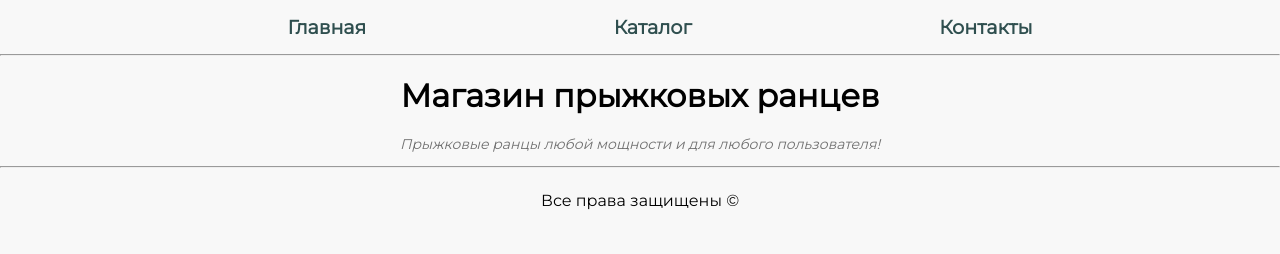
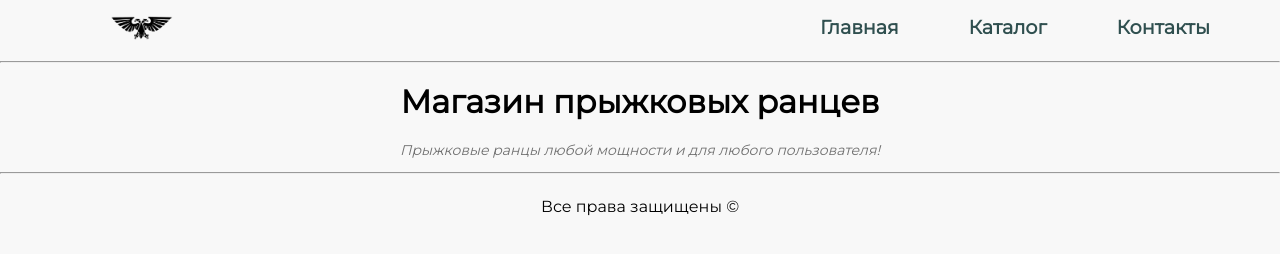
Before and after one commit to smaugrrotarr/Geek-Brains-HtmlCss, a plain HTML site: page index.html in a window 1280 px wide. Drawn offline with Linux system fonts and the light colour scheme.

Commit message:
GitBrains project 2-nd lesson. index, menu, items, images, contacts

```diff
--- a/css/main.css
+++ b/css/main.css
@@ -8,6 +8,11 @@ a {
     color: darkslategray;
     font-size: larger;
     font-weight: 600;
+}
+
+
+header a {
+    align-self: start;
 }
 
 header a:hover {
@@ -35,6 +40,13 @@ h1 + p, figure {
 
 figure img {
     width: 30%;
+}
+
+
+
+.logo {
+    width: 10%;
+    align-self: start;
 }
 
 .main-block {
--- a/index.html
+++ b/index.html
@@ -26,11 +26,12 @@
 </head>
 <body>
     <header>
-        <ul class="main-menu">
-            <li><a href="index.html">Главная</a></li>
-            <li><a href="catalog.html">Каталог</a></li>
-            <li><a href="contacts.html">Контакты</a></li>
-        </ul>
+            <ul class="main-menu">
+                <li><a href="index.html"><img src="img/logo.png" alt="logo" class="logo"></a></li>
+                <li><a href="index.html">Главная</a></li>
+                <li><a href="catalog.html">Каталог</a></li>
+                <li><a href="contacts.html">Контакты</a></li>
+            </ul>
     </header>
     <hr>
     <div class="main-block">
```
Also changed, not shown: img/logo.png (added).
